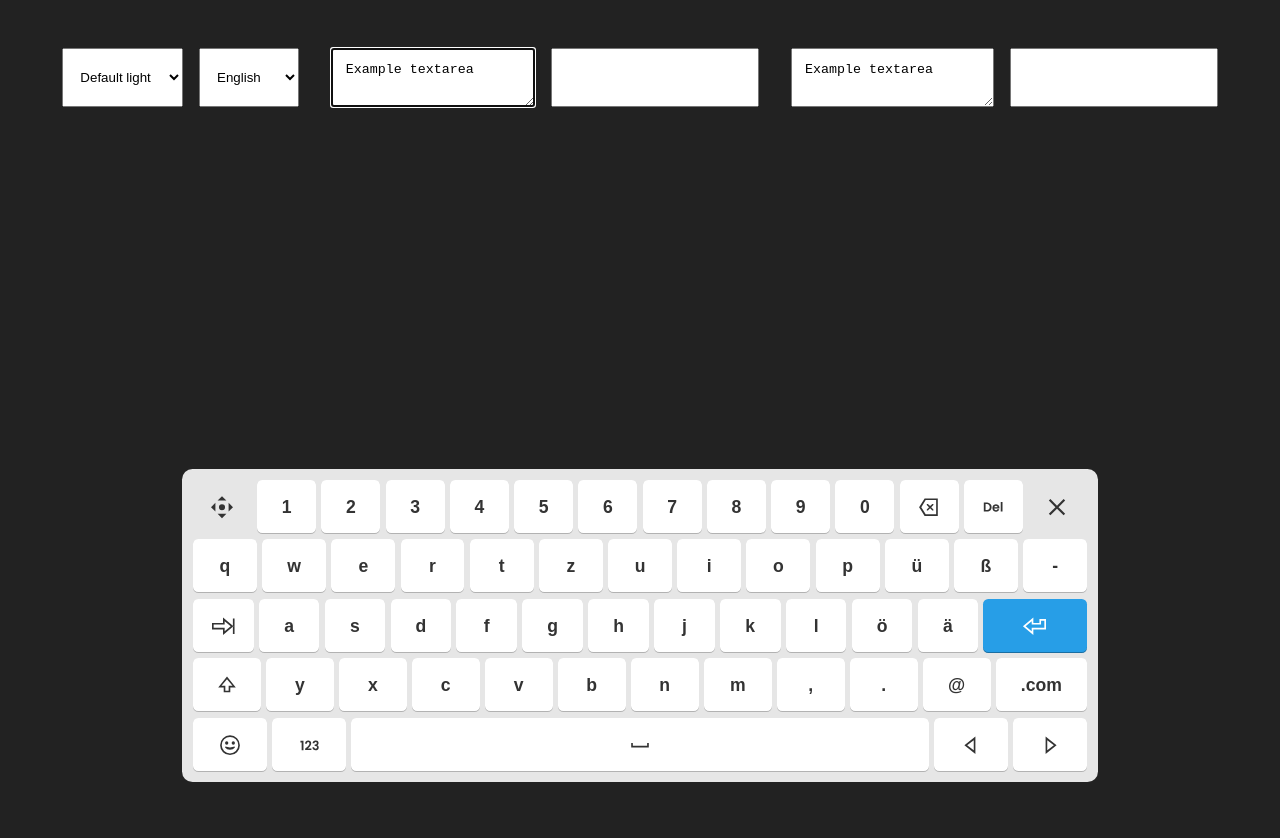
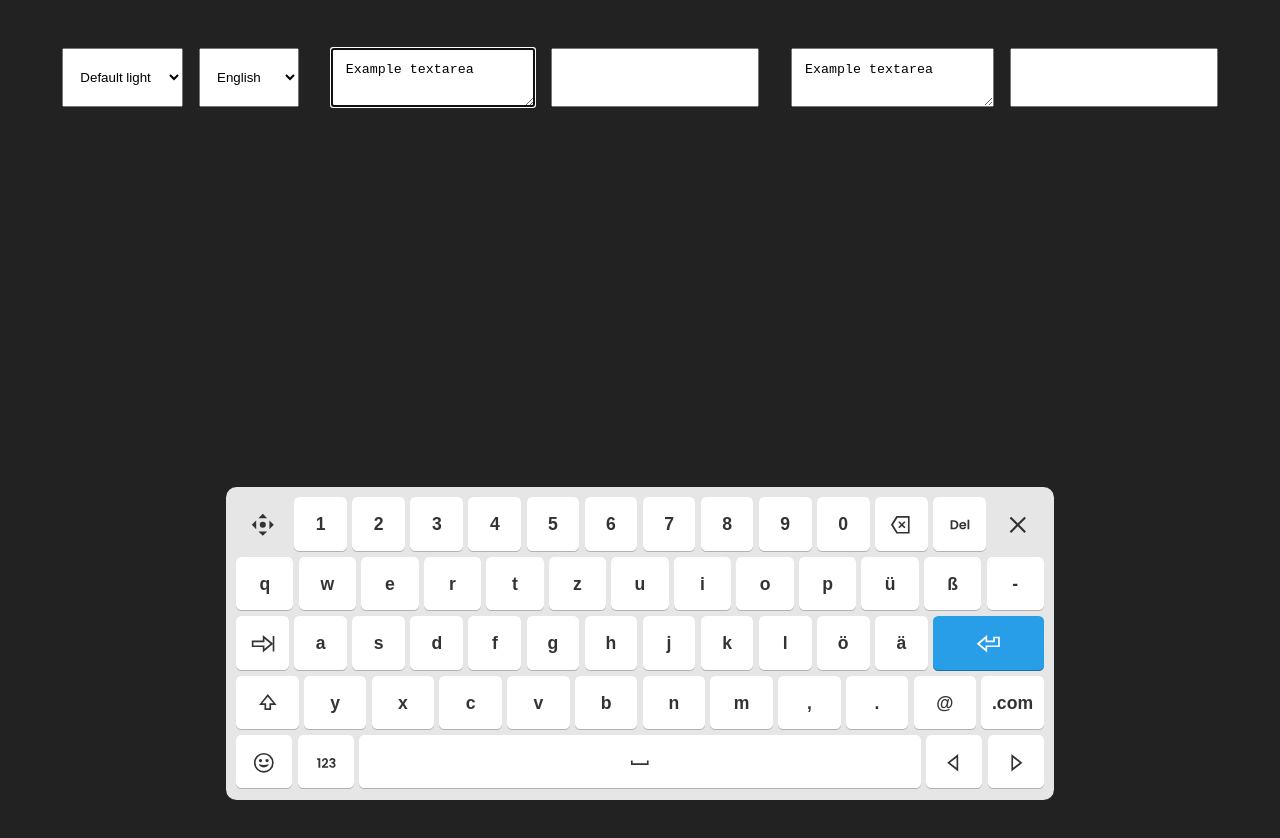
Before and after one commit to rokobuljan/kioboard, a website built with Vite: page index.html in a window 1280 px wide. Shown: the top 838 px of the page. Built offline with nearby package versions, Linux system fonts and the light colour scheme.

Commit message:
imp: kioboard styles

```diff
--- a/src/kioboard.css
+++ b/src/kioboard.css
@@ -10,21 +10,22 @@
     --gap: 0.3em;
 
     position: absolute;
+    margin: auto;
+    left: 0;
+    right: 0;
+    bottom: 0;
     z-index: 9000;
+    max-width: min-content;
     display: flex;
-    flex-direction: column;
-    bottom: 1em;
-    left: 1em;
-    right: 1em;
-    margin: auto;
+    flex-flow: column nowrap;
+    gap: var(--gap);
     padding: calc(var(--gap) * 2);
+
     transition: opacity 0.3s;
-    gap: var(--gap);
     font-size: var(--keySize);
-    font-weight: bold;
+    font-weight: 600;
     touch-action: none;
     border-radius: calc(var(--radius) * 2);
-    max-width: min(52em, 100dvw);
     background: var(--background);
 
     opacity: 0;
@@ -39,9 +40,8 @@
 
     /* Layout */
 
-    &[data-kioboard-layout="hr"] {
-        /* layout specific styles */
-    }
+    /* &[data-kioboard-layout="hr"] {
+    } */
 
     /* Themes */
 
@@ -56,7 +56,6 @@
     }
 
     &[data-kioboard-theme^="glass"] {
-        overflow: hidden;
         border-radius: 0.2em;
         --alpha: 0.6;
         --shadow: none;
@@ -75,44 +74,45 @@
 
     & [data-kioboard-row] {
         display: flex;
+        justify-content: center;
         gap: var(--gap);
     }
 
     & button {
+        display: inline-flex;
         padding: 0;
-        vertical-align: middle;
-        flex-grow: 1;
-        font: inherit;
-        display: inline-flex;
+        flex: 1;
+        touch-action: none;
         align-items: center;
         justify-content: center;
         height: calc(var(--keySize) * 2.8);
-        transition: box-shadow 0.05s;
-        background: var(--background-btn);
-        touch-action: none;
+        min-width: 3em;
+        font: inherit;
         border: 0;
+        color: var(--color);
         border-radius: var(--radius);
         box-shadow: var(--shadow);
-        color: var(--color);
-        cursor: pointer;
+        background: var(--background-btn);
+        transition: box-shadow 0.05s;
         user-select: none;
         -webkit-tap-highlight-color: hsl(0 0% 0% / 0);
+        cursor: pointer;
 
         & .kioboard-icon {
             display: inline-flex;
             align-items: center;
             justify-content: center;
-            min-width: 1em;
         }
 
         & svg {
-            height: 1.5em;
+            width: 1em;
+            height: 1em;
+            scale: 1.5;
             fill: var(--color);
-            margin: 0 -1em;
         }
 
         &[data-kioboard-key="enter"] {
-            flex-grow: 2;
+            flex-grow: 2.5;
             background-color: var(--primary-color);
             color: #fff;
         }
@@ -149,14 +149,9 @@
     /* Layer styles */
 
     &[data-kioboard-layer="numpad"] {
-        max-width: 14em !important;
 
         & [data-kioboard-key="enter"] {
             flex-grow: 1;
         }
     }
-
-    &[data-kioboard-layer="emoji"] {
-        max-width: 32em !important;
-    }
 }
```
